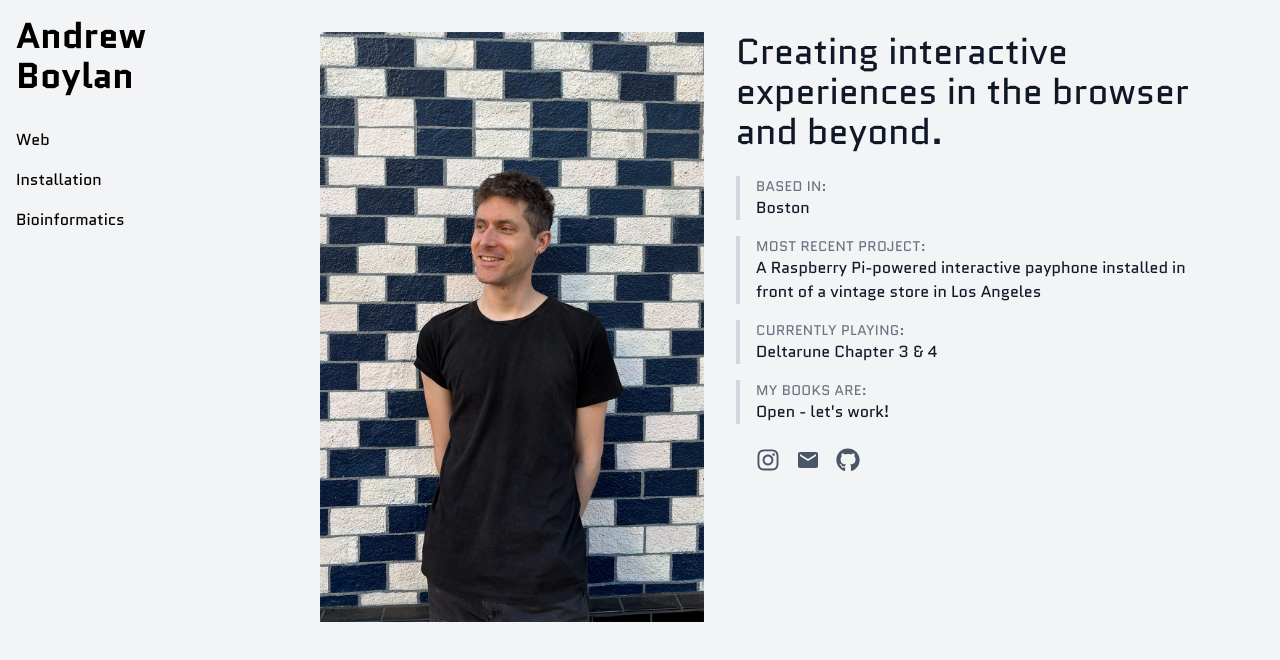
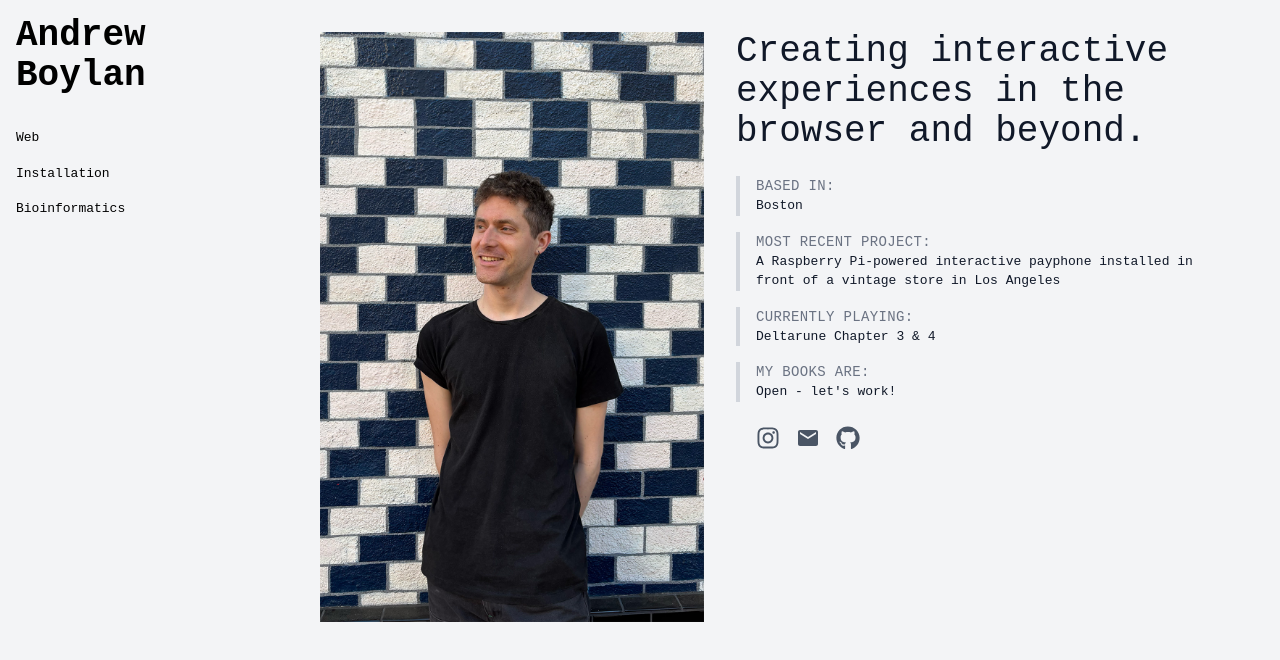
Before and after one commit to eastmountaincode/personal_site_next_2025, a Next.js app: page / in a window 1280 px wide. Shown: the top 660 px of the page. Built offline with nearby package versions, Linux system fonts and the light colour scheme.

Commit message:
use monospace

```diff
--- a/src/app/globals.css
+++ b/src/app/globals.css
@@ -1,8 +1,7 @@
-@import url('https://fonts.googleapis.com/css2?family=Quantico:ital,wght@0,400;0,700;1,400;1,700&display=swap');
 @import "tailwindcss";
 
 body {
-    font-family: "Quantico", monospace;
+    font-family: monospace;
     min-width: 320px;
 }
 
```
